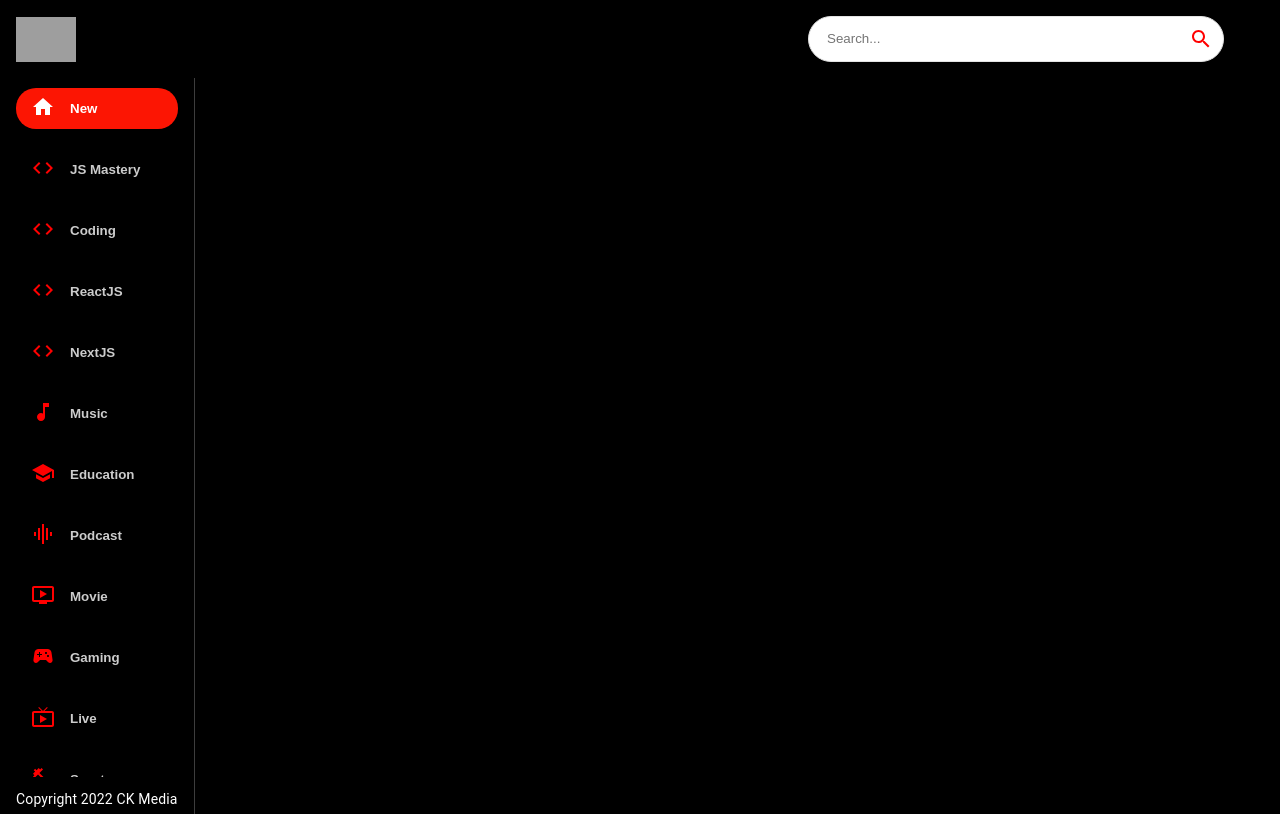
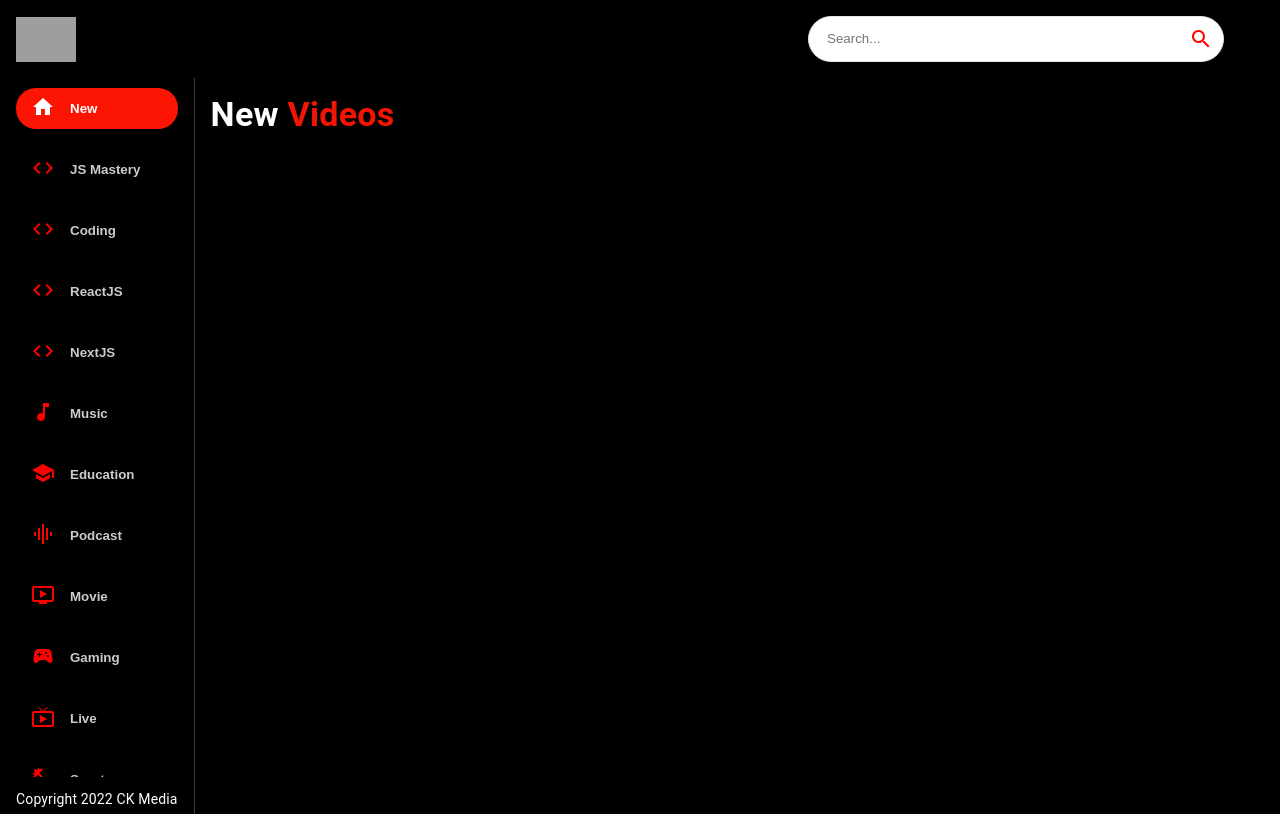
Before and after one commit to CKMolinga/YouTube-Clone, a React (Create React App) app: page / in a window 1280 px wide. Built offline with nearby package versions, Linux system fonts and the light colour scheme; grey boxes are pictures that could not be loaded; the HTML template or start-up script is replaced by a standard one.

Commit message:
Added Rapid API options

```diff
--- a/src/components/Feed.jsx
+++ b/src/components/Feed.jsx
@@ -1,7 +1,7 @@
 import { useState, useEffect} from 'react'
 
 import { Box, Stack, Typography } from '@mui/material'
-import Sidebar from './Sidebar'
+import { Sidebar, Videos } from './'
 
 const Feed = () => {
   return (
@@ -13,6 +13,16 @@ const Feed = () => {
           Copyright 2022 CK Media
         </Typography>
       </Box>
+
+      <Box p={2} sx={{ overflowY: 'auto' }}>
+        <Typography variant='h4' fontWeight='bold' mb={2} sx={{
+          color: 'white'
+        }}>
+          New <span style={{ color: '#F31503'}}>Videos</span>
+        </Typography>
+
+        <Videos />
+      </Box>
     </Stack>
   )
 }
--- /dev/null
+++ b/src/components/Videos.jsx
@@ -0,0 +1,9 @@
+import React from 'react'
+
+const Videos = () => {
+  return (
+    <div>Videos</div>
+  )
+}
+
+export default Videos
--- a/src/components/index.js
+++ b/src/components/index.js
@@ -5,3 +5,4 @@ export { default as SearchFeed } from './SearchFeed'
 export { default as VideoDetail } from './VideoDetail'
 export { default as SearchBar } from './SearchBar'
 export { default as Sidebar } from './Sidebar'
+export { default as Videos } from './Videos'
```
Also changed, not shown: src/utils/fetchFRomAPI.js (added, +20 -0 lines), 1 other file (tests, documents, lock files or other folders).
